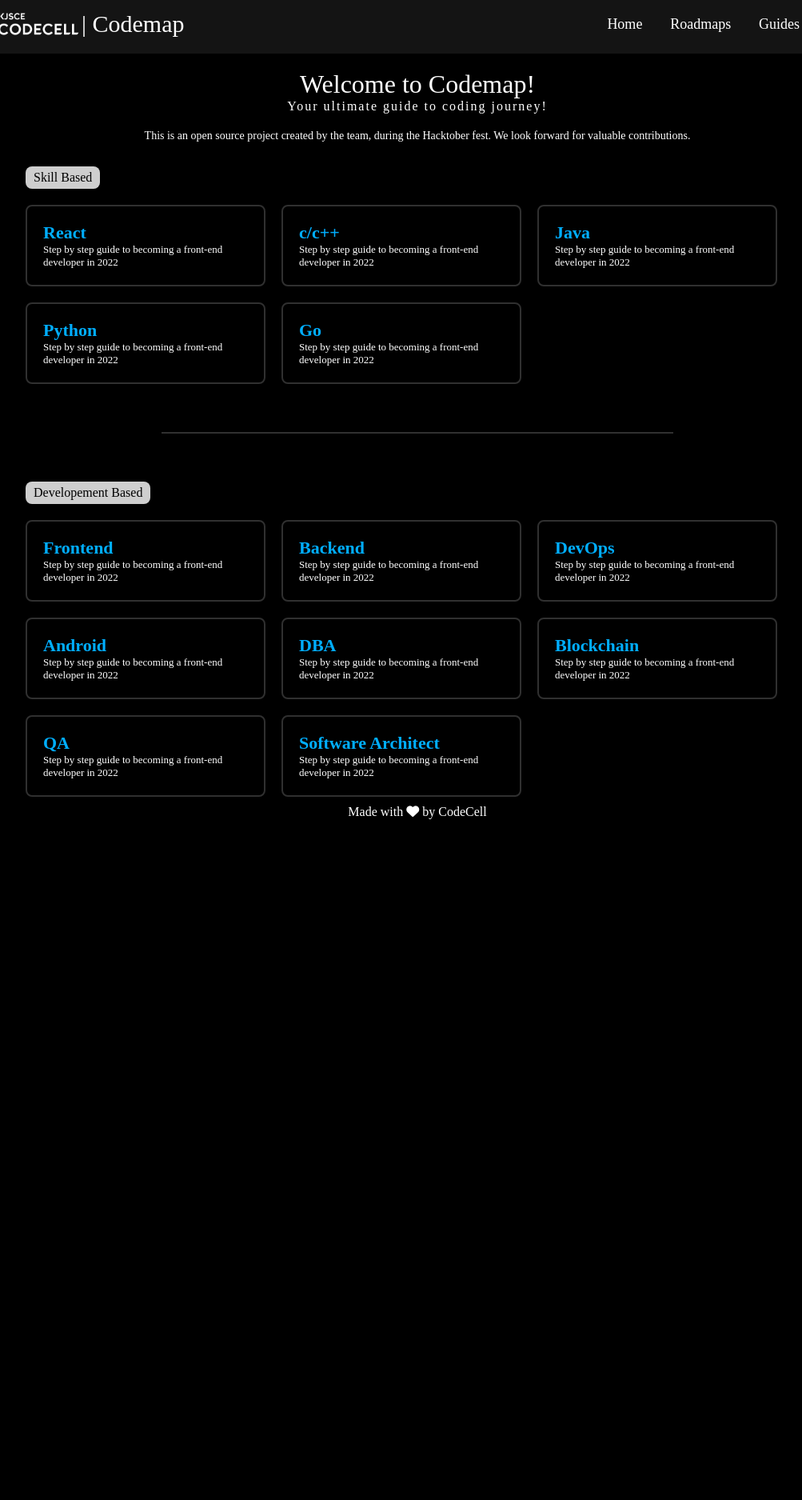
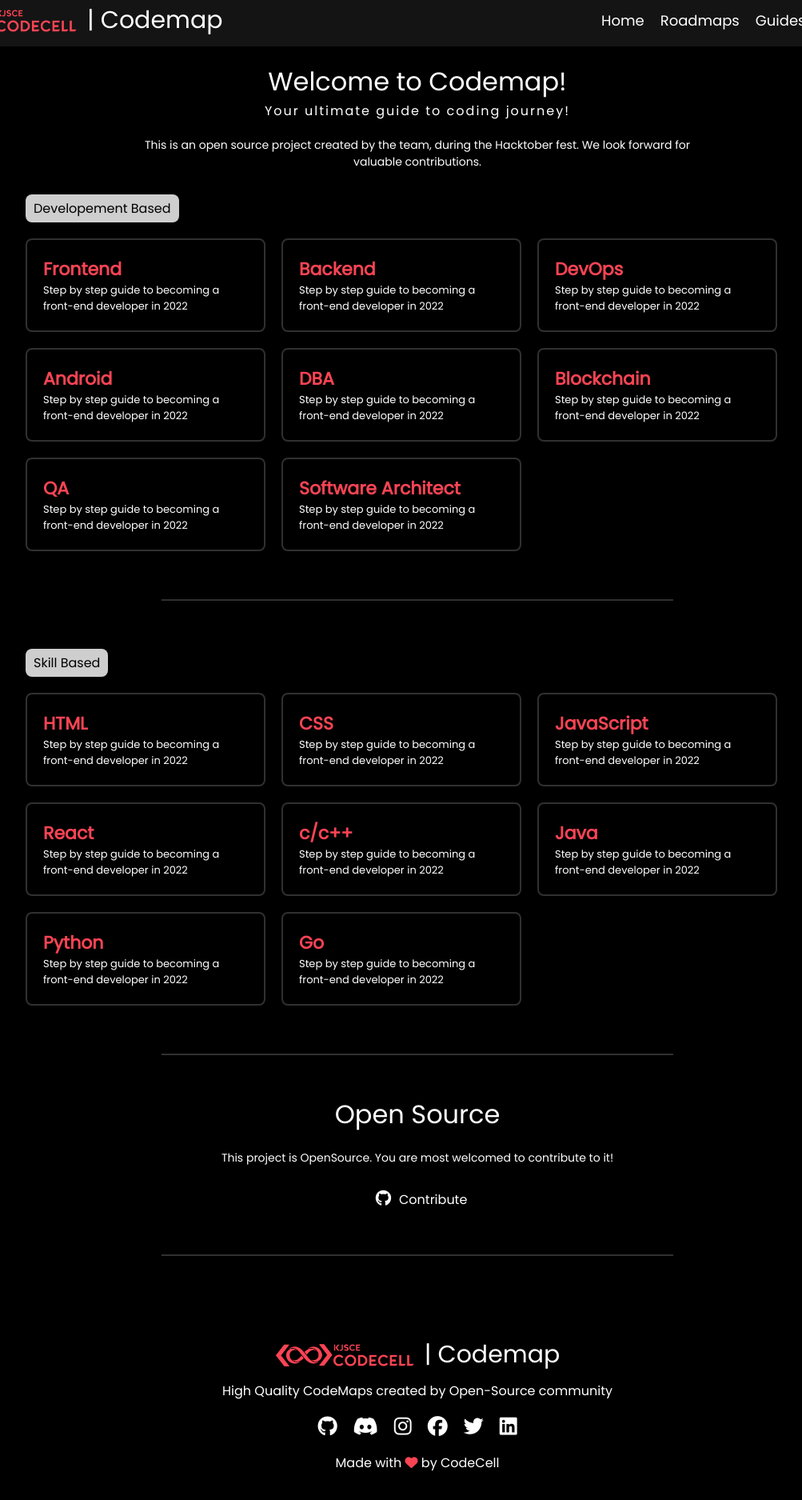
Before and after one commit to kjsce-codecell/CodeMap, a plain HTML site: page index.html in a window 1280 px wide. Shown: the part 7-1882 px from the top of the page at 80% size, without its empty margins (118-1121 px from the left). Before the commit the page ends 1031 px from the top, so only its background shows below. Drawn offline with Linux system fonts and the light colour scheme; a web font is replaced by a local one.

Commit message:
Add files via upload

```diff
--- a/index.html
+++ b/index.html
@@ -19,13 +19,13 @@
 <body>
     <nav>
         <div class="logo">
-            <label><img src="./img/Codecell-logo.png" alt=""> | Codemap</label>
+            <label><a target="_blank" href="https://www.kjscecodecell.com/"><img src="./img/Codecell-logo-red.png" alt=""></a> | Codemap</label>
         </div>
         <div class="nav-links">
             <li><a href="#">Home</a></li>
             <li><a href="#">Roadmaps</a></li>
             <li><a href="#">Guides</a></li>
-            <li><a href="#">Videos</a></li>
+            <li><a href="#">Contribute</a></li>
         </div>
         <div class="nav-lines">
             <div class="line line-full"></div>
@@ -34,42 +34,119 @@
         </div>
     </nav>
     <section class="home" id="home">
-        <h2 class="home-title">Welcome to Codemap!</h2>
-        <p class="home-subtitle">Your ultimate guide to coding journey!</p>
-        <p class="home-para">This is an open source project created by the team, during the Hacktober fest. We look
+        <h2 class="title">Welcome to Codemap!</h2>
+        <p class="subtitle">Your ultimate guide to coding journey!</p>
+        <p class="para">This is an open source project created by the team, during the Hacktober fest. We look
             forward for valuable contributions.</p>
     </section>
+
+    <section class="roadmap" id="roadmap">
+        <div class="roadmap-title">
+            <p>Developement Based</p>
+        </div>
+        <div class="roadmap-flex-box">
+            <a class="skill" href="./pages/frontend/frontend.html" target="_blank">
+                <div>
+                    <h1 class="skill-header">Frontend</h1>
+                    <p class="skill-para">Step by step guide to becoming a front-end developer in 2022</p>
+                </div>
+            </a>
+            <a class="skill" href="#" target="_blank">
+                <div>
+                    <h1 class="skill-header">Backend</h1>
+                    <p class="skill-para">Step by step guide to becoming a front-end developer in 2022</p>
+                </div>
+            </a>
+            <a class="skill" href="#" target="_blank">
+                <div>
+                    <h1 class="skill-header">DevOps</h1>
+                    <p class="skill-para">Step by step guide to becoming a front-end developer in 2022</p>
+                </div>
+            </a>
+            <a class="skill" href="#" target="_blank">
+                <div>
+                    <h1 class="skill-header">Android</h1>
+                    <p class="skill-para">Step by step guide to becoming a front-end developer in 2022</p>
+                </div>
+            </a>
+            <a class="skill" href="#" target="_blank">
+                <div>
+                    <h1 class="skill-header">DBA</h1>
+                    <p class="skill-para">Step by step guide to becoming a front-end developer in 2022</p>
+                </div>
+            </a>
+            <a class="skill" href="#" target="_blank">
+                <div>
+                    <h1 class="skill-header">Blockchain</h1>
+                    <p class="skill-para">Step by step guide to becoming a front-end developer in 2022</p>
+                </div>
+            </a>
+            <a class="skill" href="#" target="_blank">
+                <div>
+                    <h1 class="skill-header">QA</h1>
+                    <p class="skill-para">Step by step guide to becoming a front-end developer in 2022</p>
+                </div>
+            </a>
+            <a class="skill" href="#" target="_blank">
+                <div>
+                    <h1 class="skill-header">Software Architect</h1>
+                    <p class="skill-para">Step by step guide to becoming a front-end developer in 2022</p>
+                </div>
+            </a>
+        </div>
+    </section>
+
+    <hr class="inter-section-hr">
+
     <section class="roadmap" id="roadmap">
         <div class="roadmap-title">
             <p>Skill Based</p>
         </div>
         <div class="roadmap-flex-box">
-            <a href="#" target="_blank">
-                <div class="skill">
+            <a class="skill" href="#" target="_blank">
+                <div>
+                    <h1 class="skill-header">HTML</h1>
+                    <p class="skill-para">Step by step guide to becoming a front-end developer in 2022</p>
+                </div>
+            </a>
+            <a class="skill" href="#" target="_blank">
+                <div>
+                    <h1 class="skill-header">CSS</h1>
+                    <p class="skill-para">Step by step guide to becoming a front-end developer in 2022</p>
+                </div>
+            </a>
+            <a class="skill" href="#" target="_blank">
+                <div>
+                    <h1 class="skill-header">JavaScript</h1>
+                    <p class="skill-para">Step by step guide to becoming a front-end developer in 2022</p>
+                </div>
+            </a>
+            <a class="skill" href="#" target="_blank">
+                <div>
                     <h1 class="skill-header">React</h1>
                     <p class="skill-para">Step by step guide to becoming a front-end developer in 2022</p>
                 </div>
             </a>
-            <a href="#" target="_blank">
-                <div class="skill">
+            <a class="skill" href="#" target="_blank">
+                <div>
                     <h1 class="skill-header">c/c++</h1>
                     <p class="skill-para">Step by step guide to becoming a front-end developer in 2022</p>
                 </div>
             </a>
-            <a href="#" target="_blank">
-                <div class="skill">
+            <a class="skill" href="#" target="_blank">
+                <div>
                     <h1 class="skill-header">Java</h1>
                     <p class="skill-para">Step by step guide to becoming a front-end developer in 2022</p>
                 </div>
             </a>
-            <a href="#" target="_blank">
-                <div class="skill">
+            <a class="skill" href="#" target="_blank">
+                <div>
                     <h1 class="skill-header">Python</h1>
                     <p class="skill-para">Step by step guide to becoming a front-end developer in 2022</p>
                 </div>
             </a>
-            <a href="#" target="_blank">
-                <div class="skill">
+            <a class="skill" href="#" target="_blank">
+                <div>
                     <h1 class="skill-header">Go</h1>
                     <p class="skill-para">Step by step guide to becoming a front-end developer in 2022</p>
                 </div>
@@ -77,66 +154,49 @@
         </div>
     </section>
 
-    <hr class="intersection-hr">
-    <section class="roadmap" id="roadmap">
-        <div class="roadmap-title">
-            <p>Developement Based</p>
-        </div>
-        <div class="roadmap-flex-box">
-            <a href="frontend/frontend.html" target="_blank">
-                <div class="skill">
-                    <h1 class="skill-header">Frontend</h1>
-                    <p class="skill-para">Step by step guide to becoming a front-end developer in 2022</p>
-                </div>
-            </a>
-            <a href="#" target="_blank">
-                <div class="skill">
-                    <h1 class="skill-header">Backend</h1>
-                    <p class="skill-para">Step by step guide to becoming a front-end developer in 2022</p>
-                </div>
-            </a>
-            <a href="#" target="_blank">
-                <div class="skill">
-                    <h1 class="skill-header">DevOps</h1>
-                    <p class="skill-para">Step by step guide to becoming a front-end developer in 2022</p>
-                </div>
-            </a>
-            <a href="#" target="_blank">
-                <div class="skill">
-                    <h1 class="skill-header">Android</h1>
-                    <p class="skill-para">Step by step guide to becoming a front-end developer in 2022</p>
-                </div>
-            </a>
-            <a href="#" target="_blank">
-                <div class="skill">
-                    <h1 class="skill-header">DBA</h1>
-                    <p class="skill-para">Step by step guide to becoming a front-end developer in 2022</p>
-                </div>
-            </a>
-            <a href="#" target="_blank">
-                <div class="skill">
-                    <h1 class="skill-header">Blockchain</h1>
-                    <p class="skill-para">Step by step guide to becoming a front-end developer in 2022</p>
-                </div>
-            </a>
-            <a href="#" target="_blank">
-                <div class="skill">
-                    <h1 class="skill-header">QA</h1>
-                    <p class="skill-para">Step by step guide to becoming a front-end developer in 2022</p>
-                </div>
-            </a>
-            <a href="#" target="_blank">
-                <div class="skill">
-                    <h1 class="skill-header">Software Architect</h1>
-                    <p class="skill-para">Step by step guide to becoming a front-end developer in 2022</p>
-                </div>
-            </a>
-        </div>
+    <hr class="inter-section-hr">
+
+    <section class="open-source">
+        <h1 class="title">Open Source</h1>
+        <p class="para">This project is OpenSource. You are most welcomed to contribute to it!</p>
+        <a class="contribute" target="_blank" href="#">
+            <p><i class="fa-brands fa-github"></i>Contribute</p>
+        </a>
     </section>
 
+    <hr class="inter-section-hr">
 
     <footer>
-        <p>Made with <i class="fa-solid fa-heart"></i> by CodeCell</p>
+            <div class="footer-logo">
+                <label><a target="_blank" href="https://www.kjscecodecell.com/"><img src="./img/Codecell-logo-red.png" alt=""></a> | Codemap</label>
+            </div>
+            <div class="footer-text">High Quality CodeMaps created by Open-Source community</div>
+            <div class="footer-media-links">
+                <a href="https://github.com/kjsce-codecell">
+                    <i class="fa-brands fa-github"></i>
+                </a>
+
+                <a href="#">
+                    <i class="fa-brands fa-discord"></i>
+                </a>
+
+                <a href="https://www.instagram.com/kjsce_codecell/">
+                    <i class="fa-brands fa-instagram"></i>
+                </a>
+
+                <a href="https://www.facebook.com/kjscecodecell/">
+                    <i class="fa-brands fa-facebook"></i>
+                </a>
+
+                <a href="https://twitter.com/kjsce_codecell?lang=en">
+                    <i class="fa-brands fa-twitter"></i>
+                </a>
+
+                <a href="https://in.linkedin.com/company/kjscecodecell">
+                    <i class="fa-brands fa-linkedin"></i>
+                </a>
+            </div>
+            <div class="footer-text"><p>Made with <i class="fa-solid fa-heart heart"></i> by CodeCell</p></div>
     </footer>
     <script src="./script/app.js"></script>
 </body>
--- /dev/null
+++ b/pages/frontend/frontend.css
@@ -0,0 +1,121 @@
+/* variable css */
+:root {
+    --primary-color: #000000;
+    --secondary-color: #00aeff;
+    --off-white: #cecece;
+    --sonic-silver: #707070;
+    --white: #ffffff;
+    --light-black: #303030;
+    --off-black: #141414;
+    --black: #000000;
+}
+
+/* Font face import */
+@font-face {
+    font-family: Poppins;
+    src: url(../../font/Poppins-Regular.ttf);
+}
+
+/* <============= Common for all section CSS =============> */
+.intersection-hr {
+    width: 50%;
+    margin: 50px auto;
+    border: 1px solid var(--light-black);
+}
+
+/* <============= Reset all parameters CSS =============> */
+* {
+    margin: 0;
+    padding: 0;
+    box-sizing: border-box;
+    font-family: Poppins;
+    background-color: var(--black);
+    color: var(--white);
+}
+
+li {
+    list-style: none;
+}
+
+a {
+    text-decoration: none;
+}
+
+a,
+img,
+input,
+button,
+.icon {
+    display: block;
+}
+
+html {
+    scroll-behavior: smooth;
+    font-family: Arial, Helvetica, sans-serif;
+}
+
+body {
+    border: 0px;
+    background-color: var(--primary-color);
+    color: var(--white);
+    overflow-y: hidden;
+}
+
+.page{
+    display: flex;
+    justify-content: space-between;
+}
+
+.dual-sections {
+    display: flex;
+}
+
+.left-section {
+    overflow: scroll;
+    height:100vh;
+    width: 22vw;
+    margin-left: 30px;
+    border-right: solid 2px;
+}
+
+.right-section {
+    overflow-y: scroll;
+    width: 78vw;
+    height:100vh;
+    padding: 20px;
+    text-align: justify;
+}
+
+.inner-section {
+    margin: 20px 0;
+}
+
+.inner-section a {
+    align-items: center;
+}
+
+.inner-section a i {
+    font-size: 12px;
+}
+
+.inner-subsections {
+    margin: 10px 20px;
+}
+
+.inter-section-hr {
+    width: 80%;
+    justify-content: flex-start;
+    border: 1px solid var(--light-black);
+}
+
+
+/* <============= Scroll Bar CSS =============> */
+::-webkit-scrollbar {
+    width: 4px;
+    background-color: var(--off-black);
+}
+
+::-webkit-scrollbar-thumb {
+    background-color: var(--grey);
+    border-radius: 10px;
+}
--- a/style/navbar.css
+++ b/style/navbar.css
@@ -5,7 +5,7 @@
 nav {
     display: flex;
     justify-content: space-between;
-    padding: 20px 40px;
+    padding: 10px 40px;
     position: sticky;
     top: 0px;
     background-color: var(--off-black);
--- a/style/style.css
+++ b/style/style.css
@@ -1,8 +1,7 @@
 /* variable css */
 :root {
     --primary-color: #000000;
-    --secondary-color: #00aeff;
-
+    --secondary-color: #fa4454;
     --off-white: #cecece;
     --sonic-silver: #707070;
     --white: #ffffff;
@@ -14,14 +13,7 @@
 /* Font face import */
 @font-face {
     font-family: Poppins;
-    src: url(./../Poppins-Regular.ttf);
-}
-
-/* <============= Common for all section CSS =============> */
-.intersection-hr {
-    width: 50%;
-    margin: 50px auto;
-    border: 1px solid var(--light-black);
+    src: url(../font/Poppins-Regular.ttf);
 }
 
 /* <============= Reset all parameters CSS =============> */
@@ -55,30 +47,37 @@ html {
     font-family: Arial, Helvetica, sans-serif;
 }
 
-/* <============= Home Section CSS =============> */
-.home {
-    margin: 20px;
+/* <============= Common for all section CSS =============> */
+.inter-section-hr {
+    width: 50%;
+    margin: 50px auto;
+    border: 1px solid var(--light-black);
 }
 
-.home-title {
+.title {
     text-align: center;
     font-size: 32px;
     font-weight: 400;
 }
 
-.home-subtitle {
+.subtitle {
     text-align: center;
     font-size: 16px;
     font-weight: 200;
     letter-spacing: 2px;
 }
 
-.home-para {
+.para {
     text-align: center;
     width: 60%;
     margin: 20px auto;
     font-size: 14px;
     font-weight: 300;
+}
+
+/* <============= Home Section CSS =============> */
+.home {
+    margin: 20px;
 }
 
 .roadmap {
@@ -98,6 +97,10 @@ html {
 .roadmap-flex-box {
     display: flex;
     flex-wrap: wrap;
+}
+
+.roadmap-flex-box a {
+    display: flex;
 }
 
 .skill {
@@ -122,7 +125,24 @@ html {
     font-size: 13px;
 }
 
+/* <============= Home Section CSS =============> */
+
+.contribute {
+    display: flex;
+    justify-content: center;
+    align-items: center;
+}
+
+.contribute i {
+    margin: 10px;
+    font-size: 20px;
+}
+
 /* <============= Footer Section CSS =============> */
+
+footer {
+    padding: 4% 10%;
+}
 
 footer p {
     text-align: center;
@@ -130,6 +150,48 @@ footer p {
 
 footer p i {
     color: var(--red);
+}
+
+.heart {
+    color: var(--secondary-color);
+}
+
+.footer-logo {
+    display: flex;
+    justify-content: center;
+}
+
+.footer-logo label {
+    font-size: 30px;
+    font-weight: 500;
+    display: flex;
+    align-items: center;
+}
+
+.footer-logo label img {
+    height: 30px;
+}
+
+.footer-text {
+    display: flex;
+    justify-content: center;
+    margin: 10px 0;
+    text-align: center;
+}
+
+.footer-media-links {
+    display: flex;
+    justify-content: center;
+}
+
+.footer-media-links i {
+    font-size: 25px;
+    margin: 10px;
+}
+
+.footer-media-links i:hover {
+    transform: scale(0.9);
+    color: var(--off-white);
 }
 
 /* <============= Media Queries CSS =============> */
@@ -165,9 +227,24 @@ footer p i {
     .skill {
         width: 100%;
     }
+
+    .footer-logo label {
+        font-size: 15px;
+        font-weight: 500;
+        display: flex;
+        align-items: center;
+    }
+
+    .footer-logo label img {
+        height: 15px;
+    }
+
+    .footer-text {
+        font-size: 12px;
+    }
 }
 
-/* Scroll Bar CSS */
+/* <============= Scroll Bar CSS =============> */
 ::-webkit-scrollbar {
     width: 4px;
     background-color: var(--off-black);
```
Also changed, not shown: pages/frontend/frontend.html (added, +285 -0 lines), pages/backend/backend.css (added), pages/backend/backend.html (added), 1 other file.
